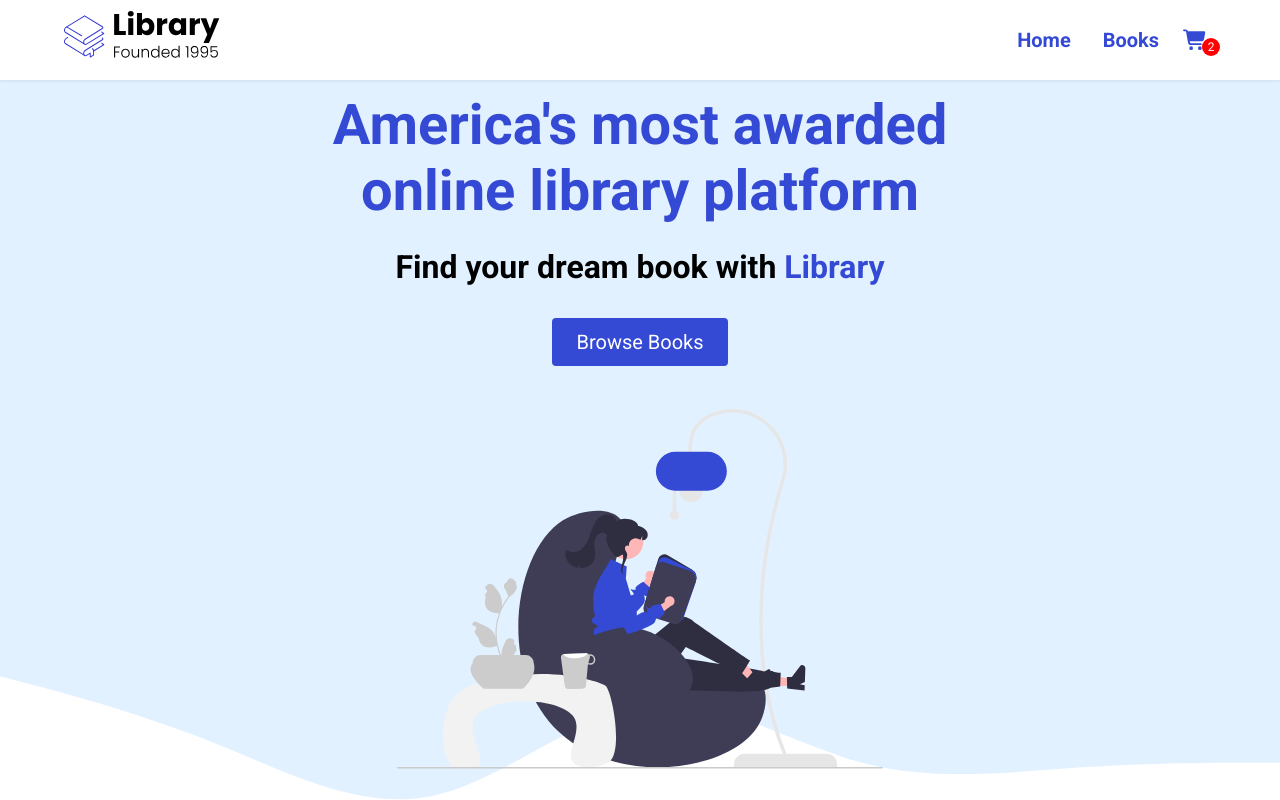
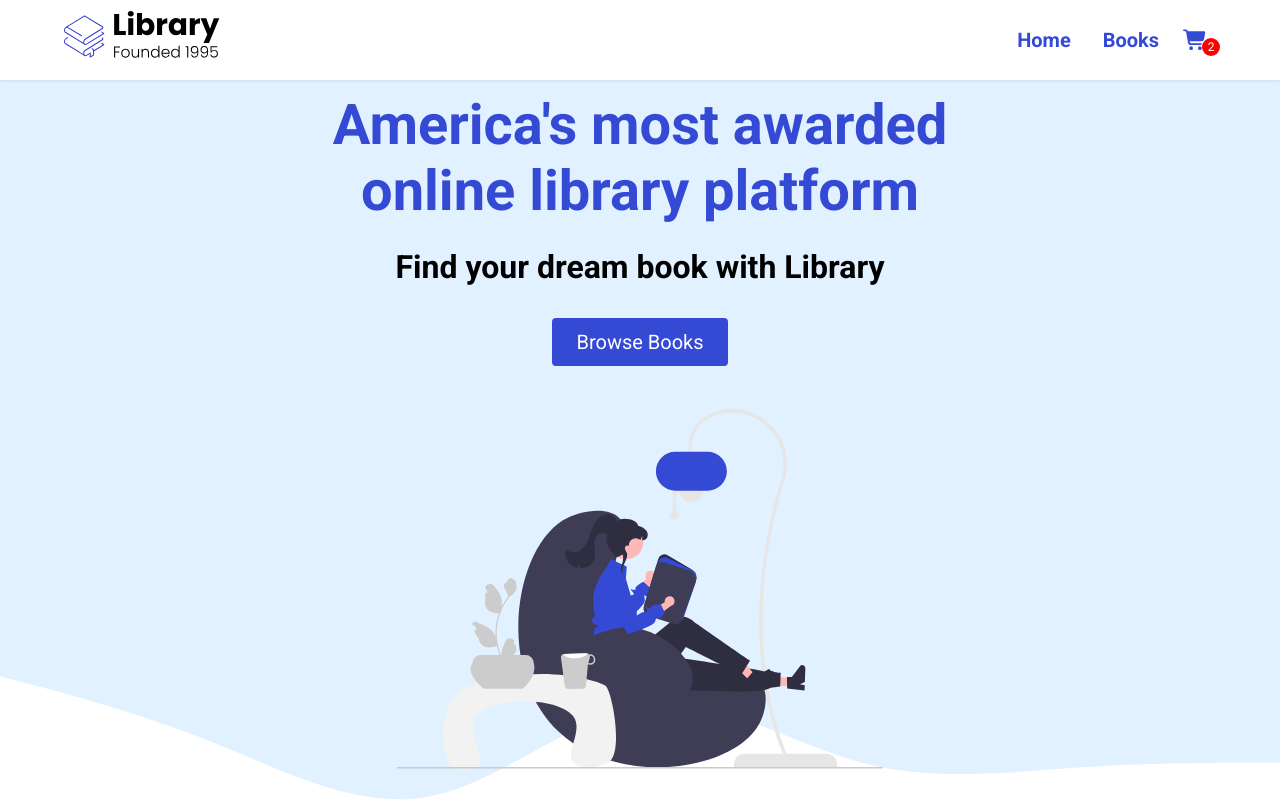
Before and after one commit to JulianCrenshaw/new-books-project, a React (Create React App) app: page / in a window 1280 px wide. Shown: the top 800 px of the page. Built offline with nearby package versions, Linux system fonts and the light colour scheme.

Commit message:
features

```diff
--- a/src/components/Features.jsx
+++ b/src/components/Features.jsx
@@ -2,7 +2,9 @@ import React from 'react'
 
 const Features = () => {
   return (
-section
+    <div>
+
+    </div>
   )
 }
 
--- a/src/components/Landing.jsx
+++ b/src/components/Landing.jsx
@@ -8,7 +8,7 @@ const Landing = () => {
     <div className="header__container">
         <div className="header__description">
             <h1>America's most awarded online library platform</h1>
-            <h2>Find your dream book with <span className="purple">Library</span></h2>
+            <h2>Find your dream book with <span className="blue">Library</span></h2>
             <a href="#features">
                 <button className="btn">Browse Books</button>
             </a>
```
Also changed, not shown: src/index.js (+17 -10 lines).
